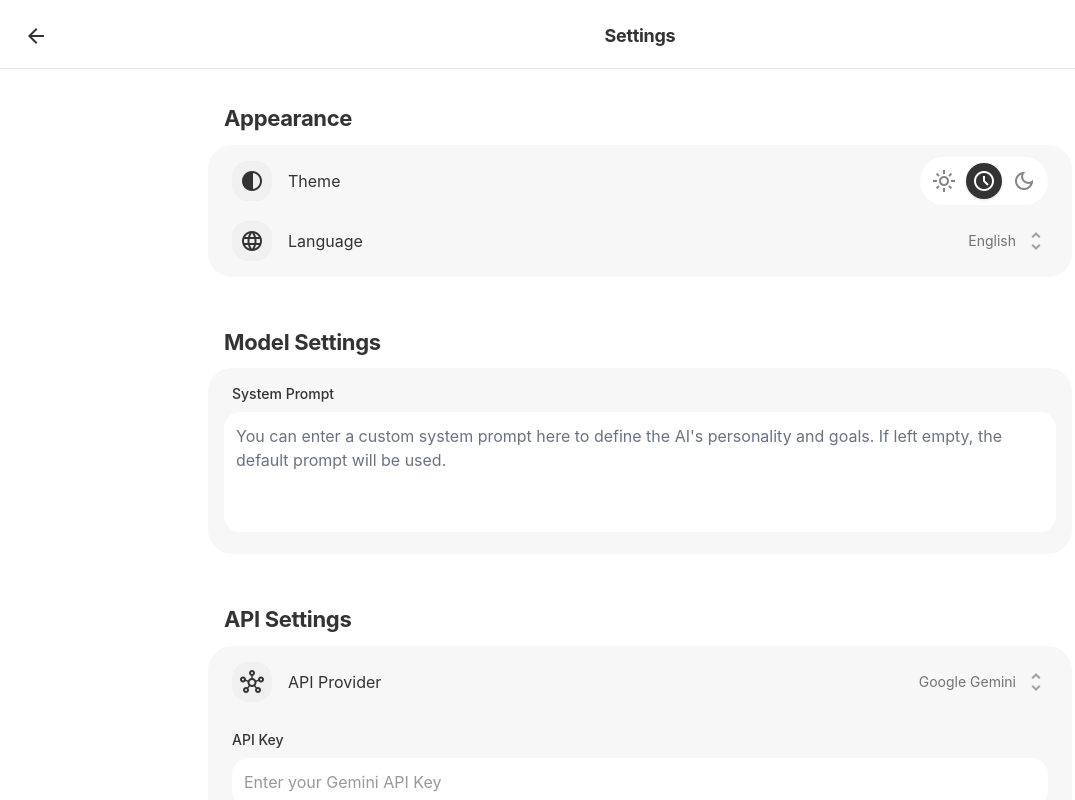
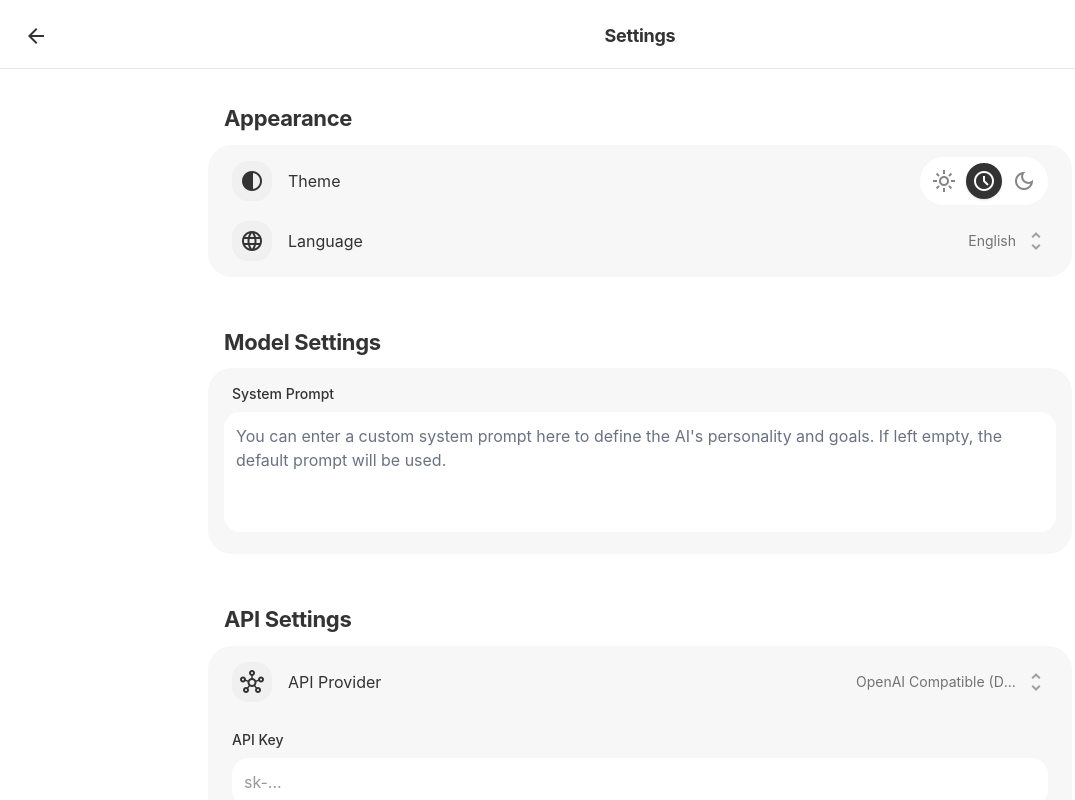
Before and after one commit to CJackHwang/HeyMean, a React (Vite) app: page /#/settings in a window 1280 px wide. Shown: the whole page, without its empty margins (0-1075 px from the left). Built offline with nearby package versions, Linux system fonts and the light colour scheme.

Commit message:
chore(settings): default API provider to OpenAI

```diff
--- a/public/locales/en.json
+++ b/public/locales/en.json
@@ -31,7 +31,7 @@
   "settings.other_user_agreement_placeholder": "We'll share the detailed user agreement soon.",
   "settings.api_provider": "API Provider",
   "settings.api_provider_gemini": "Google Gemini",
-  "settings.api_provider_openai": "OpenAI Compatible",
+  "settings.api_provider_openai": "OpenAI Compatible (Default)",
   "settings.api_key": "API Key",
   "settings.api_key_gemini_placeholder": "Enter your Gemini API Key",
   "settings.api_key_gemini_info": "Your API key is stored locally. If empty, the built-in key will be attempted.",
--- a/public/locales/ja.json
+++ b/public/locales/ja.json
@@ -30,7 +30,7 @@
   "settings.about_app": "HeyMeanについて",
   "settings.api_provider": "APIプロバイダー",
   "settings.api_provider_gemini": "Google Gemini",
-  "settings.api_provider_openai": "OpenAI互換",
+  "settings.api_provider_openai": "OpenAI互換（デフォルト）",
   "settings.api_key": "APIキー",
   "settings.api_key_gemini_placeholder": "Gemini APIキーを入力してください",
   "settings.api_key_gemini_info": "APIキーはローカルに保存されます。空の場合、内蔵キーが試されます。",
--- a/public/locales/zh-CN.json
+++ b/public/locales/zh-CN.json
@@ -30,7 +30,7 @@
   "settings.about_app": "关于 HeyMean",
   "settings.api_provider": "API 提供商",
   "settings.api_provider_gemini": "Google Gemini",
-  "settings.api_provider_openai": "OpenAI 兼容",
+  "settings.api_provider_openai": "OpenAI 兼容（默认）",
   "settings.api_key": "API 密钥",
   "settings.api_key_gemini_placeholder": "输入你的 Gemini API 密钥",
   "settings.api_key_gemini_info": "你的 API 密钥存储在本地。如果为空，将尝试使用内置密钥。",
--- a/src/app/providers/useSettings.tsx
+++ b/src/app/providers/useSettings.tsx
@@ -49,7 +49,7 @@ export const SettingsProvider: React.FC<{ children: React.ReactNode }> = ({ chil
   });
   const [systemPrompt, setSystemPromptState] = useState<string>(''); // User's custom prompt
   const [defaultSystemPrompt, setDefaultSystemPrompt] = useState<string>(''); // Loaded from file
-  const [selectedApiProvider, setSelectedApiProviderState] = useState<ApiProvider>(ApiProvider.GEMINI);
+  const [selectedApiProvider, setSelectedApiProviderState] = useState<ApiProvider>(ApiProvider.OPENAI);
   const [geminiApiKey, setGeminiApiKeyState] = useState<string>('');
   const [geminiModel, setGeminiModelState] = useState<string>('gemini-2.5-flash');
   const [openAiApiKey, setOpenAiApiKeyState] = useState<string>('');
@@ -83,7 +83,7 @@ export const SettingsProvider: React.FC<{ children: React.ReactNode }> = ({ chil
         const savedDbTheme = await getSetting<Theme>('theme');
         const savedTheme = lsTheme || savedDbTheme || Theme.AUTO;
         const savedPrompt = await getSetting<string>('systemPrompt') || ''; // Default to empty
-        const savedApiProvider = await getSetting<ApiProvider>('selectedApiProvider') || ApiProvider.GEMINI;
+        const savedApiProvider = await getSetting<ApiProvider>('selectedApiProvider') || ApiProvider.OPENAI;
         const savedGeminiApiKey = await getSetting<string>('geminiApiKey') || '';
         const savedGeminiModel = await getSetting<string>('geminiModel') || 'gemini-2.5-flash';
         const savedOpenAiApiKey = await getSetting<string>('openAiApiKey') || '';
@@ -252,7 +252,7 @@ export const SettingsProvider: React.FC<{ children: React.ReactNode }> = ({ chil
     // These setters already contain error handling
     setTheme(Theme.AUTO);
     setSystemPrompt('');
-    setSelectedApiProvider(ApiProvider.GEMINI);
+    setSelectedApiProvider(ApiProvider.OPENAI);
     setGeminiApiKey('');
     setGeminiModel('gemini-2.5-flash');
     setOpenAiApiKey('');
```
